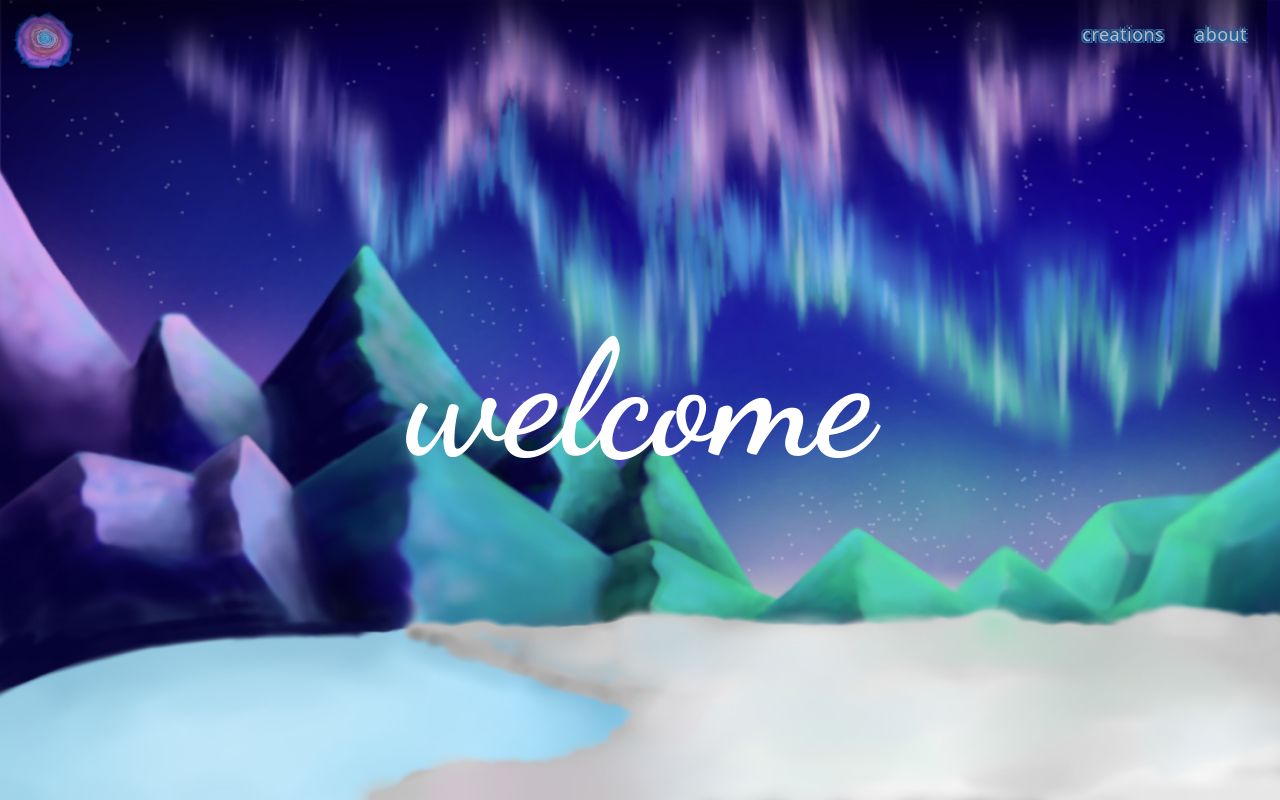
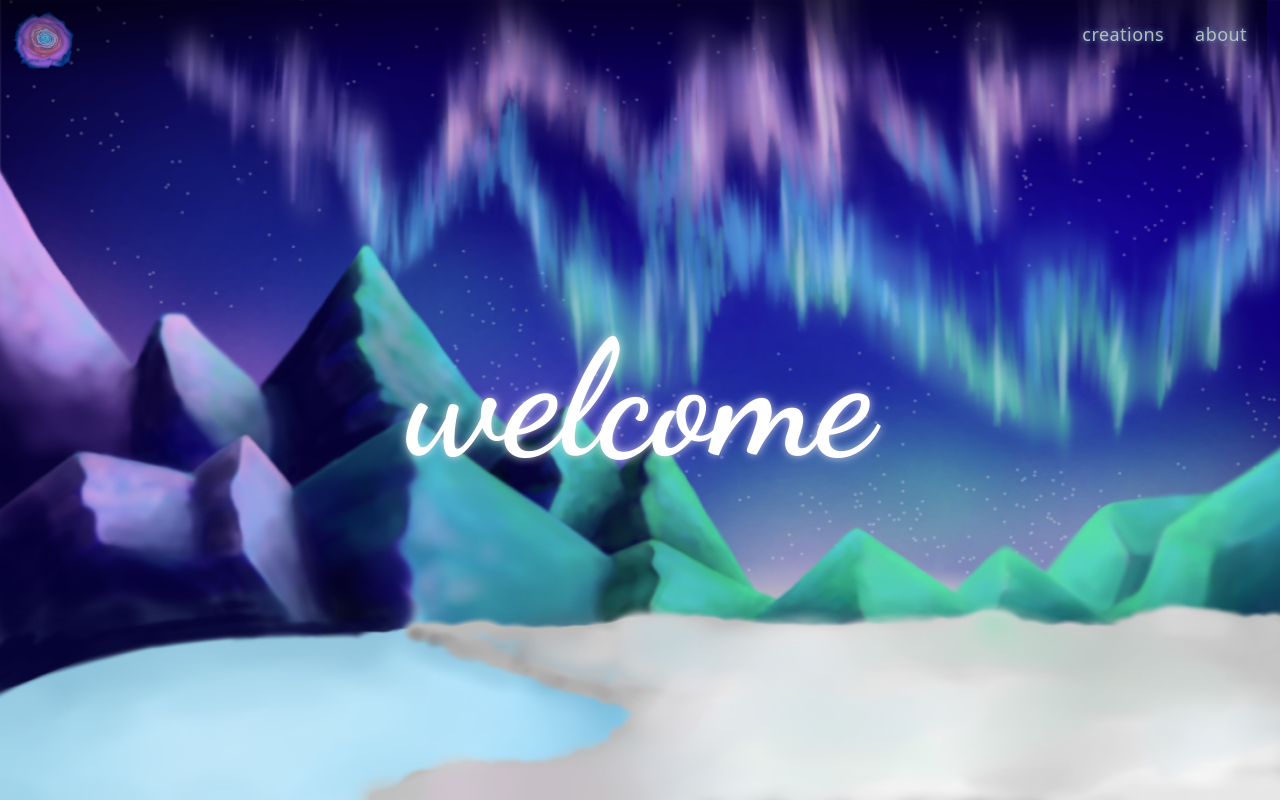
Before and after one commit to night-pianist/myPortfolio, a React (Create React App) app: page / in a window 1280 px wide. Built offline with nearby package versions, Linux system fonts and the light colour scheme; a web font is replaced by a local one.

Commit message:
update navbar styling

```diff
--- a/src/components/AnimatedWelcome.tsx
+++ b/src/components/AnimatedWelcome.tsx
@@ -15,7 +15,10 @@ const AnimatedText: React.FC<AnimatedTextProps> = ({ text }) => {
                 key={index}
                 ref={ref}
                 className={`animated-div inline-block transform ${inView ? 'animate-title' : ''}`}
-                style={{ animationDelay: `${index * 0.1}s` }}
+                style={{
+                    animationDelay: `${index * 0.1}s`,
+                    textShadow: '0 0 10px rgba(255, 255, 255, 0.7)',
+                }}
             >
                 {char === ' ' ? '\u00A0' : char}
             </span>
--- a/src/components/LandingPage.tsx
+++ b/src/components/LandingPage.tsx
@@ -36,15 +36,21 @@ const LandingPage = () => {
                     />
                     <div className="btns-container absolute top-0 right-0 flex justify-end space-x-4" style={{ padding: '1%'}}>
                         <button // about button
-                            className="about-btn text-outline tracking-wide text-white sm:text-sm md:text-md lg:text-lg rounded-md cursor-pointer"
-                            style={{ padding: '5%' }}
+                            className="about-btn tracking-wide text-white sm:text-sm md:text-md lg:text-lg rounded-md cursor-pointer"
+                            style={{
+                                padding: '5%',
+                                textShadow: `0 0 5px rgba(115, 189, 255, 1.0)`
+                            }}
                             onClick={aboutOnClick}
                         >
                             creations
                         </button>
                         <button // creations button
-                            className="creation-btn text-outline tracking-wide text-white sm:text-sm md:text-md lg:text-lg rounded-md cursor-pointer"
-                            style={{ padding: '5%' }}
+                            className="creation-btn tracking-wide text-white sm:text-sm md:text-md lg:text-lg rounded-md cursor-pointer"
+                            style={{
+                                padding: '5%',
+                                textShadow: `0 0 5px rgba(115, 189, 255, 1.0)`
+                            }}
                             onClick={creationsOnClick}
                         >
                             about
--- a/src/styling/landing.css
+++ b/src/styling/landing.css
@@ -6,14 +6,6 @@ html, body {
 }
 
 /* NAVBAR STYLING */
-.text-outline {
-    text-shadow:
-        -2px -2px 0 #318CDC,
-         2px -2px 0 #318CDC,
-        -2px  2px 0 #318CDC,
-         2px  2px 0 #318CDC;
-}
-
 .gradient-shadow::before {
     content: '';
     position: absolute;
```
